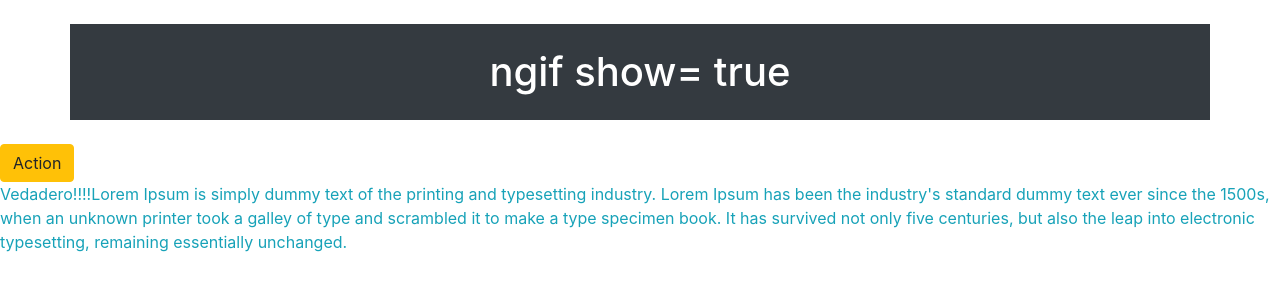
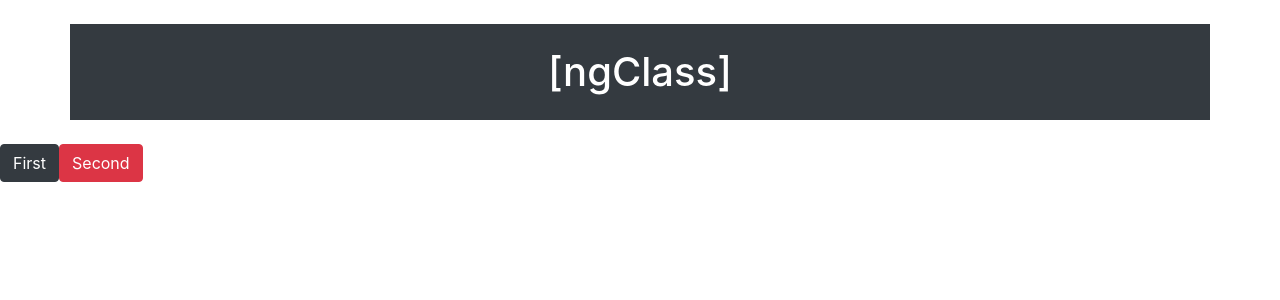
Before and after one commit to DuvanBaena/AngularForBerinnger, an Angular app in the folder my-app/: page / in a window 1280 px wide. Shown: the top 300 px of the page. Built offline with nearby package versions, Linux system fonts and the light colour scheme.

Commit message:
Fundamentos - Directiva ngClass

```diff
--- a/my-app/src/app/app.component.html
+++ b/my-app/src/app/app.component.html
@@ -1,18 +1,24 @@
-<h1 class="container bg-dark text-white text-center my-4 py-4">ngif show= {{show}}</h1>
+<h1 class="container bg-dark text-white text-center my-4 py-4">[ngClass]</h1>
 
 <div clas="container">
-    <button type="button" class="btn btn-warning" (click)="show=!show">Action</button>
-    <p class="text-info"*ngIf="show; else showDos">Vedadero!!!!Lorem Ipsum is simply dummy text of the printing and typesetting industry.
+
+    <button type="button" class="btn btn-dark mb-3" (click)="activo='primero'">First</button>
+
+    <button type="button" class="btn btn-danger mb-3" (click)="activo='segundo'">Second</button>
+
+    <p class="text-info d-none" [ngClass]="{'d-block':activo=='primero'}">Vedadero!!!!Lorem Ipsum is simply dummy text of the printing and typesetting industry.
         Lorem Ipsum has been the industry's standard dummy text ever since the 1500s,
         when an unknown printer took a galley of type and scrambled it to make a type specimen book.
         It has survived not only five centuries, but also the leap into electronic typesetting,
-        remaining essentially unchanged.</p>
+        remaining essentially unchanged.
+    </p>
 
-        <ng-template #showDos>
-            <p class="text-danger">Falso!!!!! It was popularised in the 1960s with the release of Letraset sheets containing Lorem
-                Ipsum passages, and more recently with desktop publishing software like Aldus PageMaker
-                including versions of Lorem Ipsum.</p>
-        </ng-template>
+    <p class="text-danger d-none" [ngClass]="{'d-block':activo=='segundo'}">Vedadero!!!!Lorem Ipsum is simply dummy text of the printing and typesetting industry.
+        Lorem Ipsum has been the industry's standard dummy text ever since the 1500s,
+        when an unknown printer took a galley of type and scrambled it to make a type specimen book.
+        It has survived not only five centuries, but also the leap into electronic typesetting,
+        remaining essentially unchanged.
+    </p>
 
 
 </div>
```
